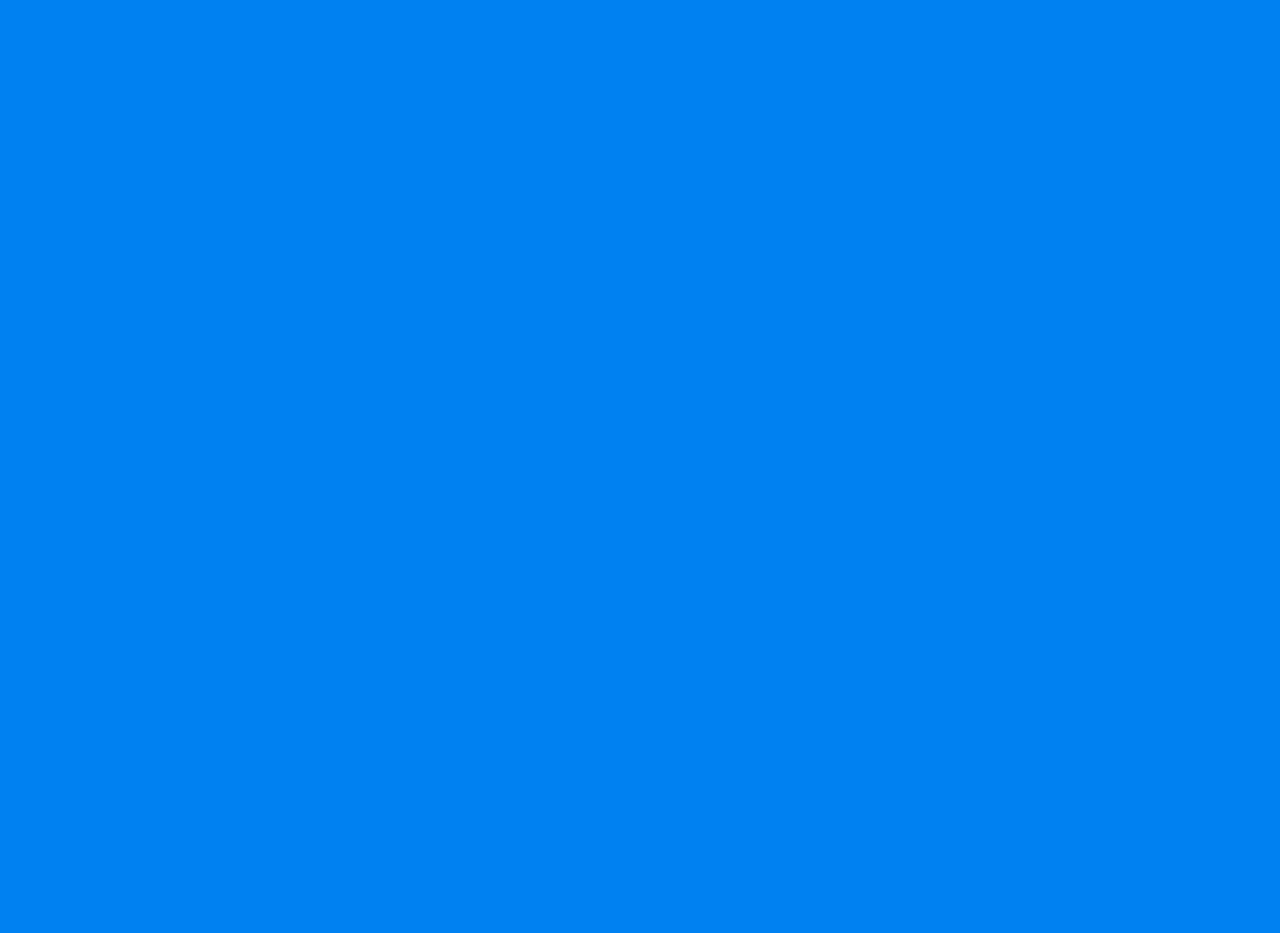
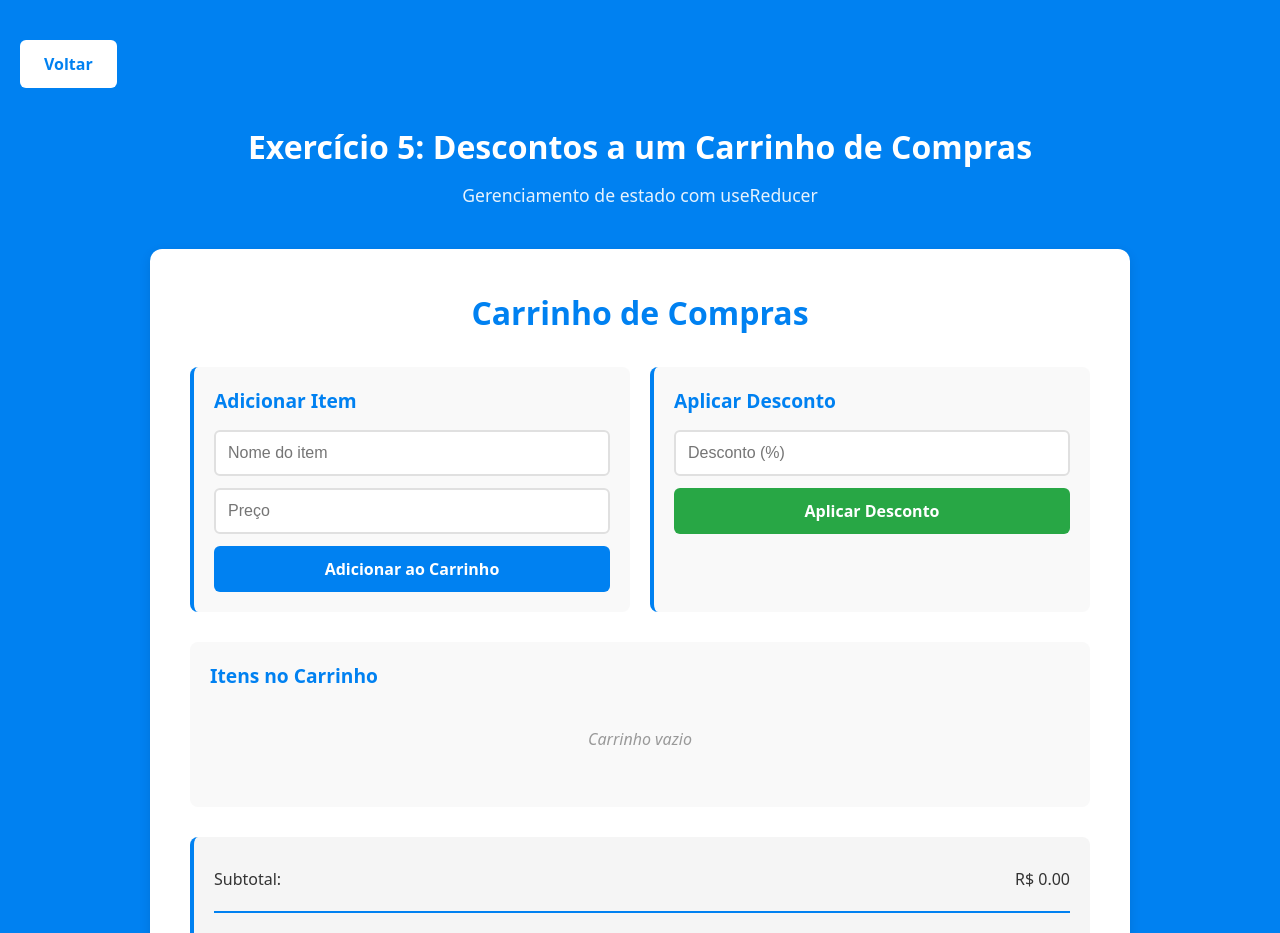
Before and after one commit to thiagoperest/desenvolvimento-react-DR4_TP2, a React (Vite) app: page /exercicio-5 in a window 1280 px wide. Before the commit this address had no page. Shown: the top 933 px of the page. Before the commit the page ends 800 px from the top, so only its background shows below. Built offline with nearby package versions, Linux system fonts and the light colour scheme.

Commit message:
feat: add exercício 5

```diff
--- /dev/null
+++ b/src/components/CarrinhoCompras.css
@@ -0,0 +1,167 @@
+.carrinho-container {
+  background: white;
+  padding: 40px;
+  border-radius: 12px;
+  box-shadow: 0 4px 12px rgba(0, 0, 0, 0.1);
+  max-width: 900px;
+  margin: 0 auto;
+}
+
+.carrinho-container h2 {
+  margin: 0 0 30px 0;
+  color: #0081f1;
+  text-align: center;
+  font-size: 2rem;
+}
+
+.carrinho-forms {
+  display: grid;
+  grid-template-columns: repeat(auto-fit, minmax(300px, 1fr));
+  gap: 20px;
+  margin-bottom: 30px;
+}
+
+.add-item-form,
+.discount-form {
+  background: #f9f9f9;
+  padding: 20px;
+  border-radius: 8px;
+  border-left: 4px solid #0081f1;
+}
+
+.add-item-form h3,
+.discount-form h3 {
+  margin: 0 0 15px 0;
+  color: #0081f1;
+  font-size: 1.2rem;
+}
+
+.form-group {
+  margin-bottom: 12px;
+}
+
+.form-group input {
+  width: 100%;
+  padding: 12px;
+  border: 2px solid #e0e0e0;
+  border-radius: 6px;
+  font-size: 1rem;
+  box-sizing: border-box;
+  transition: border-color 0.3s ease;
+}
+
+.form-group input:focus {
+  outline: none;
+  border-color: #0081f1;
+}
+
+.btn-add,
+.btn-discount {
+  width: 100%;
+  padding: 12px;
+  border: none;
+  border-radius: 6px;
+  font-size: 1rem;
+  font-weight: 600;
+  cursor: pointer;
+  transition: all 0.3s ease;
+}
+
+.btn-add {
+  background-color: #0081f1;
+  color: white;
+}
+
+.btn-add:hover {
+  background-color: #0066cc;
+  transform: translateY(-2px);
+}
+
+.btn-discount {
+  background-color: #28a745;
+  color: white;
+}
+
+.btn-discount:hover {
+  background-color: #218838;
+  transform: translateY(-2px);
+}
+
+.carrinho-items {
+  margin-bottom: 30px;
+  background: #f9f9f9;
+  padding: 20px;
+  border-radius: 8px;
+}
+
+.carrinho-items h3 {
+  margin: 0 0 15px 0;
+  color: #0081f1;
+  font-size: 1.2rem;
+}
+
+.empty-cart {
+  text-align: center;
+  color: #999;
+  font-style: italic;
+  padding: 20px 0;
+}
+
+.carrinho-items ul {
+  list-style: none;
+  padding: 0;
+  margin: 0;
+}
+
+.carrinho-items li {
+  display: flex;
+  justify-content: space-between;
+  padding: 12px;
+  border-bottom: 1px solid #e0e0e0;
+  background: white;
+  margin-bottom: 8px;
+  border-radius: 4px;
+}
+
+.carrinho-items li:last-child {
+  margin-bottom: 0;
+}
+
+.item-name {
+  color: #333;
+  font-weight: 500;
+}
+
+.item-price {
+  color: #0081f1;
+  font-weight: 600;
+}
+
+.carrinho-summary {
+  background: #f5f5f5;
+  padding: 20px;
+  border-radius: 8px;
+  border-left: 4px solid #0081f1;
+}
+
+.summary-row {
+  display: flex;
+  justify-content: space-between;
+  padding: 10px 0;
+  font-size: 1rem;
+  color: #333;
+}
+
+.discount-row {
+  color: #28a745;
+  font-weight: 500;
+}
+
+.total-row {
+  border-top: 2px solid #0081f1;
+  margin-top: 10px;
+  padding-top: 15px;
+  font-size: 1.3rem;
+  font-weight: bold;
+  color: #0081f1;
+}
--- /dev/null
+++ b/src/components/CarrinhoCompras.jsx
@@ -0,0 +1,155 @@
+import { useReducer, useState } from 'react'
+import './CarrinhoCompras.css'
+
+function cartReducer(state, action) {
+  switch (action.type) {
+    case 'ADD_ITEM':
+      const newItem = {
+        id: Date.now(),
+        nome: action.payload.nome,
+        preco: action.payload.preco,
+        quantidade: 1
+      }
+      return {
+        ...state,
+        items: [...state.items, newItem]
+      }
+
+    case 'APPLY_DISCOUNT':
+      return {
+        ...state,
+        discount: action.payload
+      }
+
+    default:
+      return state
+  }
+}
+
+const initialState = {
+  items: [],
+  discount: 0
+}
+
+export default function CarrinhoCompras() {
+  const [state, dispatch] = useReducer(cartReducer, initialState)
+  const [itemNome, setItemNome] = useState('')
+  const [itemPreco, setItemPreco] = useState('')
+  const [desconto, setDesconto] = useState('')
+
+  const handleAddItem = (e) => {
+    e.preventDefault()
+    if (itemNome && itemPreco) {
+      dispatch({
+        type: 'ADD_ITEM',
+        payload: {
+          nome: itemNome,
+          preco: parseFloat(itemPreco)
+        }
+      })
+      setItemNome('')
+      setItemPreco('')
+    }
+  }
+
+  const handleApplyDiscount = (e) => {
+    e.preventDefault()
+    const discount = parseFloat(desconto)
+    if (discount >= 0 && discount <= 100) {
+      dispatch({
+        type: 'APPLY_DISCOUNT',
+        payload: discount
+      })
+    }
+  }
+
+  const calcularTotal = () => {
+    return state.items.reduce((total, item) => total + (item.preco * item.quantidade), 0)
+  }
+
+  const calcularTotalComDesconto = () => {
+    const total = calcularTotal()
+    return total - (total * state.discount / 100)
+  }
+
+  return (
+    <div className="carrinho-container">
+      <h2>Carrinho de Compras</h2>
+
+      <div className="carrinho-forms">
+        <form className="add-item-form" onSubmit={handleAddItem}>
+          <h3>Adicionar Item</h3>
+          <div className="form-group">
+            <input
+              type="text"
+              placeholder="Nome do item"
+              value={itemNome}
+              onChange={(e) => setItemNome(e.target.value)}
+              required
+            />
+          </div>
+          <div className="form-group">
+            <input
+              type="number"
+              step="0.01"
+              placeholder="Preço"
+              value={itemPreco}
+              onChange={(e) => setItemPreco(e.target.value)}
+              required
+            />
+          </div>
+          <button type="submit" className="btn-add">Adicionar ao Carrinho</button>
+        </form>
+
+        <form className="discount-form" onSubmit={handleApplyDiscount}>
+          <h3>Aplicar Desconto</h3>
+          <div className="form-group">
+            <input
+              type="number"
+              step="1"
+              min="0"
+              max="100"
+              placeholder="Desconto (%)"
+              value={desconto}
+              onChange={(e) => setDesconto(e.target.value)}
+            />
+          </div>
+          <button type="submit" className="btn-discount">Aplicar Desconto</button>
+        </form>
+      </div>
+
+      <div className="carrinho-items">
+        <h3>Itens no Carrinho</h3>
+        {state.items.length === 0 ? (
+          <p className="empty-cart">Carrinho vazio</p>
+        ) : (
+          <ul>
+            {state.items.map((item) => (
+              <li key={item.id}>
+                <span className="item-name">{item.nome}</span>
+                <span className="item-price">R$ {item.preco.toFixed(2)}</span>
+              </li>
+            ))}
+          </ul>
+        )}
+      </div>
+
+      <div className="carrinho-summary">
+        <div className="summary-row">
+          <span>Subtotal:</span>
+          <span>R$ {calcularTotal().toFixed(2)}</span>
+        </div>
+        {state.discount > 0 && (
+          <div className="summary-row discount-row">
+            <span>Desconto ({state.discount}%):</span>
+            <span>- R$ {(calcularTotal() * state.discount / 100).toFixed(2)}</span>
+          </div>
+        )}
+        <div className="summary-row total-row">
+          <span>Total:</span>
+          <span>R$ {calcularTotalComDesconto().toFixed(2)}</span>
+        </div>
+      </div>
+    </div>
+  )
+}
--- /dev/null
+++ b/src/pages/Exercicio5.css
@@ -0,0 +1,27 @@
+.exercicio-container {
+  background-color: #0081f1;
+  min-height: 100vh;
+  padding: 40px 20px;
+}
+
+.header {
+  text-align: center;
+  margin-bottom: 40px;
+}
+
+.header h1 {
+  font-size: 2rem;
+  color: white;
+  margin-bottom: 10px;
+}
+
+.header p {
+  font-size: 1.1rem;
+  color: white;
+  opacity: 0.9;
+}
+
+.exercicio-content {
+  max-width: 1000px;
+  margin: 0 auto;
+}
--- /dev/null
+++ b/src/pages/Exercicio5.jsx
@@ -0,0 +1,19 @@
+import BotaoVoltar from '../components/BotaoVoltar'
+import CarrinhoCompras from '../components/CarrinhoCompras'
+import './Exercicio5.css'
+
+export default function Exercicio5() {
+  return (
+    <div className="exercicio-container">
+      <BotaoVoltar />
+      <div className="header">
+        <h1>Exercício 5: Descontos a um Carrinho de Compras</h1>
+        <p>Gerenciamento de estado com useReducer</p>
+      </div>
+
+      <div className="exercicio-content">
+        <CarrinhoCompras />
+      </div>
+    </div>
+  )
+}
--- a/src/pages/Home.jsx
+++ b/src/pages/Home.jsx
@@ -26,6 +26,12 @@ export default function Home() {
       titulo: 'Preferência de Idioma do Usuário',
       descricao: 'Gerenciamento de idioma usando Context API e useContext',
       rota: '/exercicio-4'
+    },
+    {
+      id: 5,
+      titulo: 'Descontos a um Carrinho de Compras',
+      descricao: 'Gerenciamento de estado com useReducer',
+      rota: '/exercicio-5'
     }
   ]
 
--- a/src/routes/index.jsx
+++ b/src/routes/index.jsx
@@ -4,6 +4,7 @@ import Exercicio1 from '../pages/Exercicio1'
 import Exercicio2 from '../pages/Exercicio2'
 import Exercicio3 from '../pages/Exercicio3'
 import Exercicio4 from '../pages/Exercicio4'
+import Exercicio5 from '../pages/Exercicio5'
 
 export function AppRoutes() {
   return (
@@ -13,6 +14,7 @@ export function AppRoutes() {
       <Route path="/exercicio-2" element={<Exercicio2 />} />
       <Route path="/exercicio-3" element={<Exercicio3 />} />
       <Route path="/exercicio-4" element={<Exercicio4 />} />
+      <Route path="/exercicio-5" element={<Exercicio5 />} />
     </Routes>
   )
 }
```
